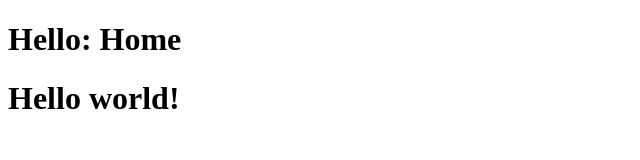
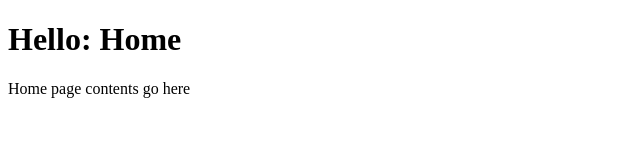
Before and after one commit to andrew-chang-dewitt/simple-gatsby-typescript-seed, a Gatsby site: page / in a window 1280 px wide. Shown: the whole page, without its empty margins (0-640 px from the left). Built offline with nearby package versions, Linux system fonts and the light colour scheme; Gatsby itself is replaced by a stand-in of ours.

Commit message:
refactoring Home page contents to a component

```diff
--- /dev/null
+++ b/src/components/Home.tsx
@@ -0,0 +1,3 @@
+import React from 'react'
+
+export const Home = () => <div id="landing">Home page contents go here</div>
--- a/src/pages/index.tsx
+++ b/src/pages/index.tsx
@@ -1,13 +1,12 @@
 import React from 'react'
 
 import { Layout } from '../components/Layout'
-
-const world: string = 'world'
+import { Home as HomeComponent } from '../components/Home'
 
 export default function Home() {
   return (
     <Layout pageTitle="Home">
-      <h1>Hello {world}!</h1>
+      <HomeComponent />
     </Layout>
   )
 }
```
Also changed, not shown: src/components/Home.spec.tsx (added, +17 -0 lines).
